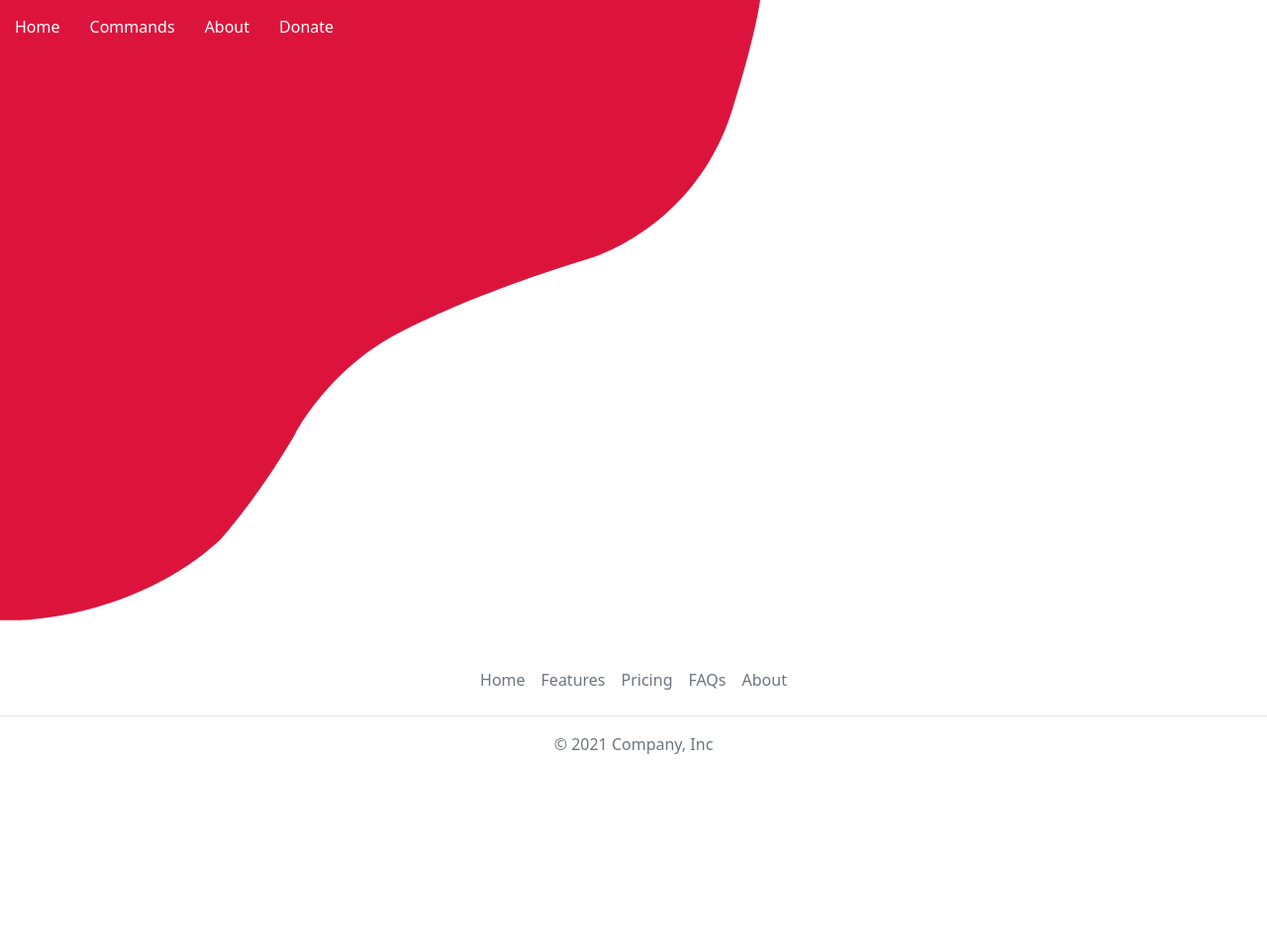
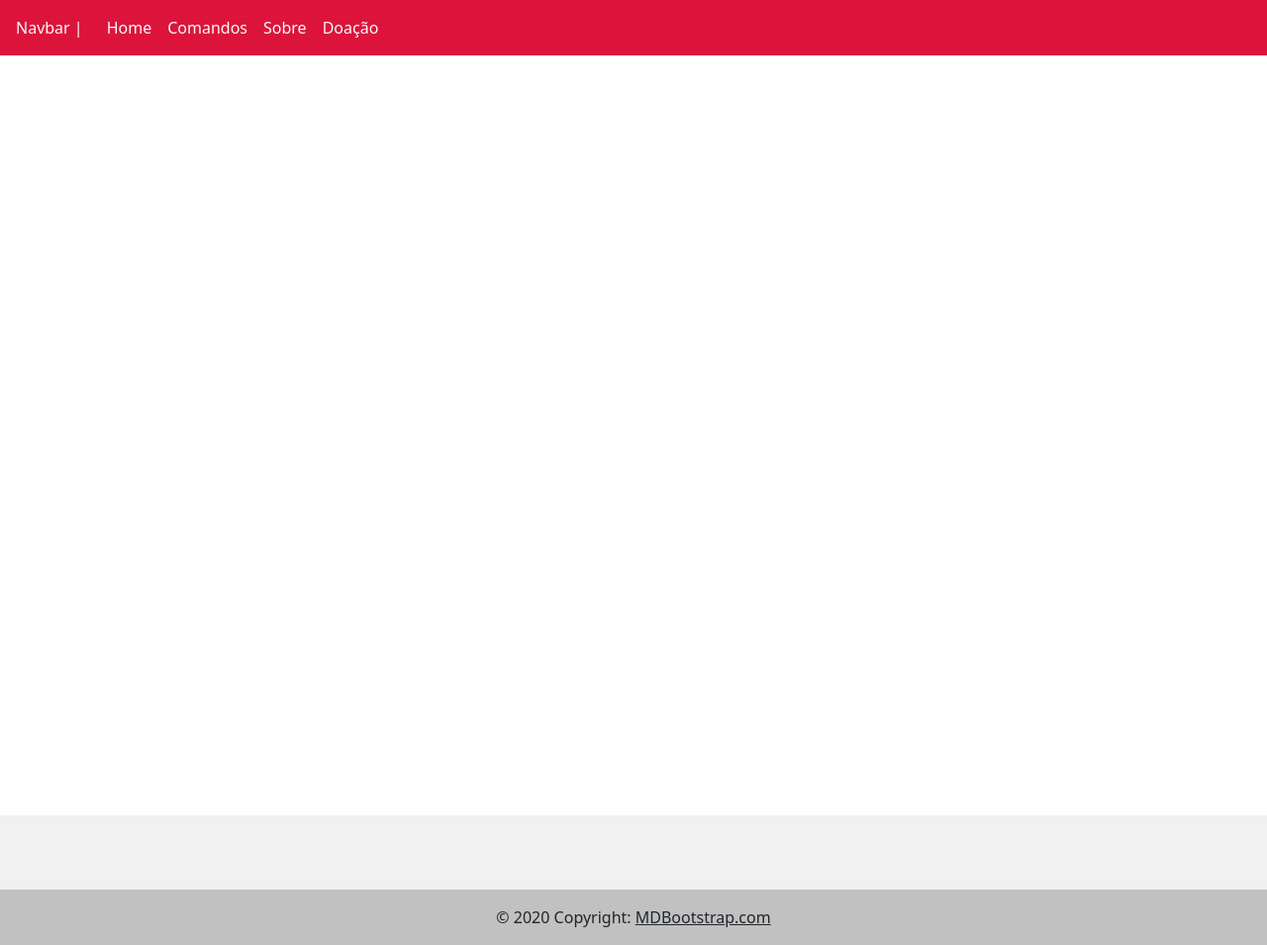
Before and after one commit to jovemm0nge/Pagina_BotDiscord, a plain HTML site: page pages/about.html in a window 1280 px wide. Shown: the whole page at 99% size. Before the commit the page ends 820 px from the top, so only its background shows below. Drawn offline with nearby package versions, Linux system fonts and the light colour scheme.

Commit message:
Mudanças nas páginas

```diff
--- a/pages/about.html
+++ b/pages/about.html
@@ -9,34 +9,97 @@
     <title>Document</title>
 </head>
 <body>
+    <nav  style="background-color: #dc143c;" class="navbar navbar-expand-lg ">
+        <a class="navbar-item nav-link text-light" href="#">Navbar |</a>
+        <button class="navbar-toggler" type="button" data-toggle="collapse" data-target="#navbarNavAltMarkup" aria-controls="navbarNavAltMarkup" aria-expanded="false" aria-label="Toggle navigation">
+          <span class="navbar-toggler-icon"></span>
+        </button>
+        <div class="collapse navbar-collapse" id="navbarNavAltMarkup">
+          <div class="navbar-nav ">
+            <a class="nav-item nav-link text-light" href="../index.html">Home </a>
+            <a class="nav-item nav-link text-light" href="./commands.html">Comandos</a>
+            <a class="nav-item nav-link text-light" href="./about.html">Sobre</a>
+            <a class="nav-item nav-link text-light" href="./donate.html">Doação</a>
+          </div>
+        </div>
+      </nav>
 
-    <section>
-        <nav>
-            <ul id="menu">
-                <a href="../index.html"> <li> Home</li></a>
-                <a href="./commands.html"> <li> Commands</li></a>
-                <a href="./about.html"> <li> About</li></a>
-                <a href="./donate.html"> <li> Donate</li></a>
-            </ul>
-        </nav>
-        <svg id="wave" data-name="wave" xmlns="http://www.w3.org/2000/svg" viewBox="0 0 848 692">
-            <defs><style>.cls-1{fill:#dc143c;}</style></defs>
-            <path class="cls-1" d="M.5,681.5s128-1,225-90c0,0,43-48,84-119,0,0,32.74-64.29,104.37-105.64,0,0,72.7-43,222.17-88.66,0,0,120.42-32.95,161.44-169.82,0,0,23-71.88,30-118.88h-848v692Z" transform="translate(20.5 10.5)"/>
-        </svg>
+    <div style="background-color: white;" class="container">
+
+        <br><br><br><br><br><br><br><br><br><br><br><br><br><br><br><br><br><br><br><br><br><br><br><br><br><br><br><br>
+    </div>
+    <br><br><br><br>
+    <!--FOOTER_AREA-->
+    <footer class="text-center text-white" style="background-color: #f1f1f1;">
+  <!-- Grid container -->
+  <div class="container pt-4">
+    <!-- Section: Social media -->
+    <section class="mb-4">
+      <!-- Facebook -->
+      <a
+        class="btn btn-link btn-floating btn-lg text-dark m-1"
+        href="#!"
+        role="button"
+        data-mdb-ripple-color="dark"
+        ><i class="fab fa-facebook-f"></i
+      ></a>
+
+      <!-- Twitter -->
+      <a
+        class="btn btn-link btn-floating btn-lg text-dark m-1"
+        href="#!"
+        role="button"
+        data-mdb-ripple-color="dark"
+        ><i class="fab fa-twitter"></i
+      ></a>
+
+      <!-- Google -->
+      <a
+        class="btn btn-link btn-floating btn-lg text-dark m-1"
+        href="#!"
+        role="button"
+        data-mdb-ripple-color="dark"
+        ><i class="fab fa-google"></i
+      ></a>
+
+      <!-- Instagram -->
+      <a
+        class="btn btn-link btn-floating btn-lg text-dark m-1"
+        href="#!"
+        role="button"
+        data-mdb-ripple-color="dark"
+        ><i class="fab fa-instagram"></i
+      ></a>
+
+      <!-- Linkedin -->
+      <a
+        class="btn btn-link btn-floating btn-lg text-dark m-1"
+        href="#!"
+        role="button"
+        data-mdb-ripple-color="dark"
+        ><i class="fab fa-linkedin"></i
+      ></a>
+      <!-- Github -->
+      <a
+        class="btn btn-link btn-floating btn-lg text-dark m-1"
+        href="#!"
+        role="button"
+        data-mdb-ripple-color="dark"
+        ><i class="fab fa-github"></i
+      ></a>
+
     </section>
-    <!--FOOTER_AREA-->
-    <footer>
-            <footer class="py-3 my-4">
-              <ul class="nav justify-content-center border-bottom pb-3 mb-3">
-                <li class="nav-item"><a href="#" class="nav-link px-2 text-muted">Home</a></li>
-                <li class="nav-item"><a href="#" class="nav-link px-2 text-muted">Features</a></li>
-                <li class="nav-item"><a href="#" class="nav-link px-2 text-muted">Pricing</a></li>
-                <li class="nav-item"><a href="#" class="nav-link px-2 text-muted">FAQs</a></li>
-                <li class="nav-item"><a href="#" class="nav-link px-2 text-muted">About</a></li>
-              </ul>
-              <p class="text-center text-muted">© 2021 Company, Inc</p>
-            </footer>
-    </footer>
+    <!-- Section: Social media -->
+  </div>
+  <!-- Grid container -->
+
+  <!-- Copyright -->
+  <div class="text-center text-dark p-3" style="background-color: rgba(0, 0, 0, 0.2);">
+    © 2020 Copyright:
+    <a class="text-dark" href="https://mdbootstrap.com/">MDBootstrap.com</a>
+  </div>
+  <!-- Copyright -->
+</footer>
     <!--SCRIPT-->
     <script src="https://cdn.jsdelivr.net/npm/bootstrap@5.1.3/dist/js/bootstrap.bundle.min.js" integrity="sha384-ka7Sk0Gln4gmtz2MlQnikT1wXgYsOg+OMhuP+IlRH9sENBO0LRn5q+8nbTov4+1p" crossorigin="anonymous"></script>
 </body>
--- a/style/styles.css
+++ b/style/styles.css
@@ -20,8 +20,9 @@ body {
     width: 60%;
 }
 
-#footer
+#footerBottom
 {
-    position: absolute;
-    bottom: 0;
+    position:absolute;
+    bottom:0;
+    width:100%;
 }
```
Also changed, not shown: index.html (+3 -3 lines), pages/commands.html (+89 -26 lines), pages/donate.html (+89 -26 lines).
